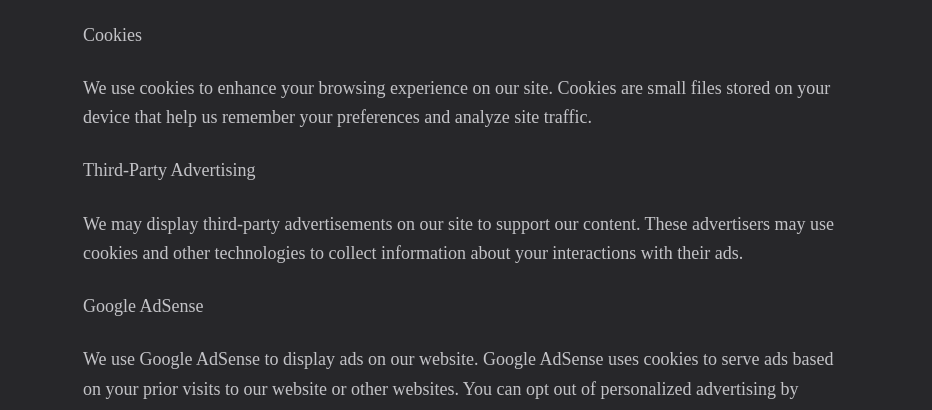
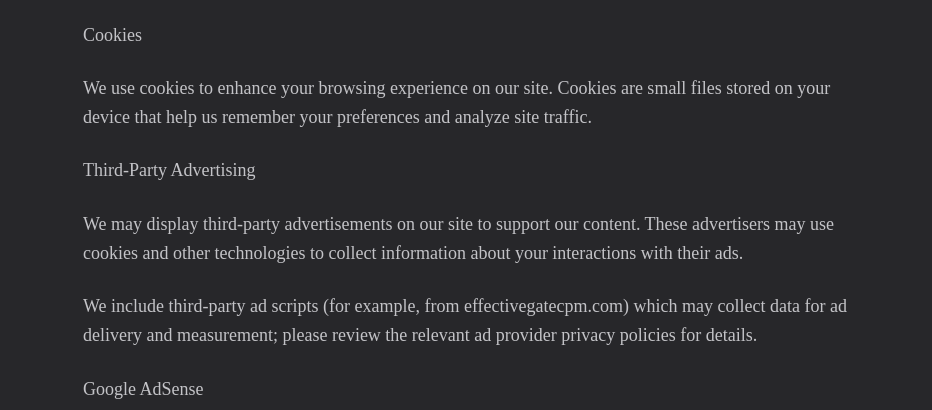
Before and after one commit to Shrey-Viradiya/stylesphere, an Astro site: page /stylesphere/privacy-policy in a window 1280 px wide. Shown: the part 214-624 px from the top of the page, without its empty margins (173-1105 px from the left). Built offline with nearby package versions, Linux system fonts and the light colour scheme; Astro itself is replaced by a stand-in of ours.

Commit message:
feat(ads): add EffectiveGate CPM script sitewide; update privacy policy

```diff
--- a/src/layouts/BaseLayout.astro
+++ b/src/layouts/BaseLayout.astro
@@ -33,6 +33,8 @@
         saved || (prefersDark ? "dark" : "light"),
       );
     </script>
+    <!-- Ad script added: loads EffectiveGate CPM script on all pages. Consider gating behind a consent banner in the future. -->
+    <script async src="https://pl28516930.effectivegatecpm.com/13/8b/ce/138bce721d8d080057db5186894605c3.js" crossorigin="anonymous"></script>
   </head>
   <body class="body-margin">
     <Header />
--- a/src/pages/privacy-policy.astro
+++ b/src/pages/privacy-policy.astro
@@ -23,6 +23,9 @@
         <p>
           We may display third-party advertisements on our site to support our content. These advertisers may use cookies and other technologies to collect information about your interactions with their ads.
         </p>
+        <p>
+          We include third-party ad scripts (for example, from effectivegatecpm.com) which may collect data for ad delivery and measurement; please review the relevant ad provider privacy policies for details.
+        </p>
         <h2>Google AdSense</h2>
         <p>
           We use Google AdSense to display ads on our website. Google AdSense uses cookies to serve ads based on your prior visits to our website or other websites. You can opt out of personalized advertising by visiting Google's Ads Settings.
```
